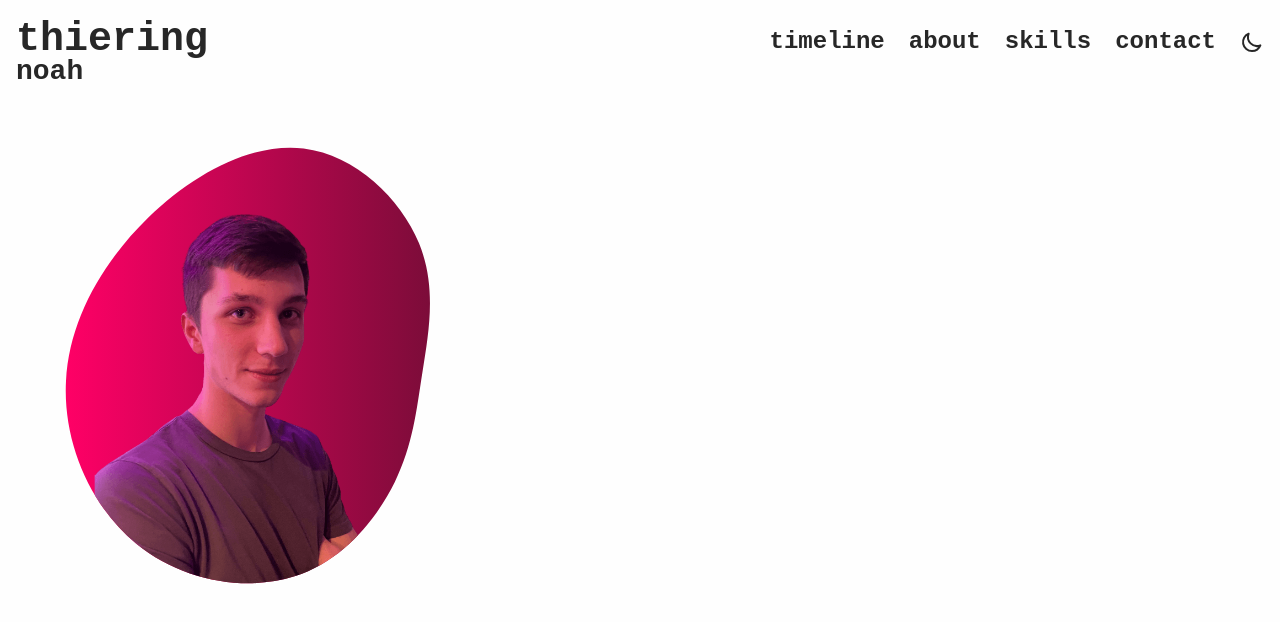
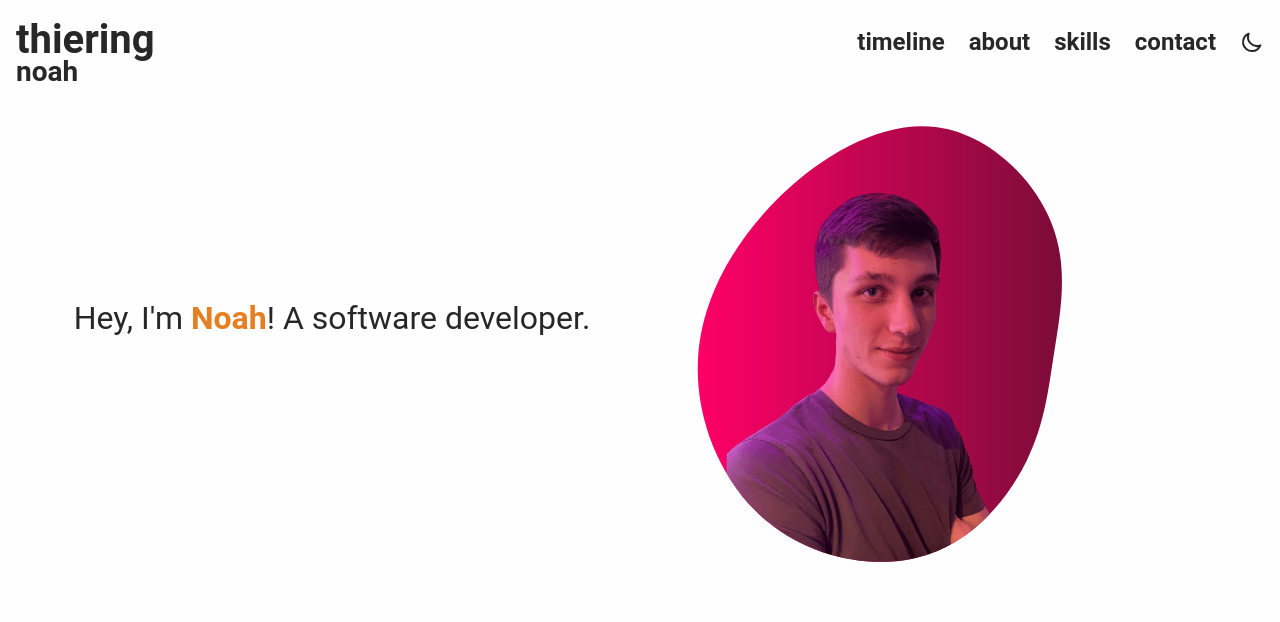
Before and after one commit to Noah4ever/noah4ever.github.io, a React (Vite) app: page / in a window 1280 px wide. Shown: the top 622 px of the page. Built offline with nearby package versions, Linux system fonts and the light colour scheme.

Commit message:
feature: add welcome component

```diff
--- a/src/components/BlobImage.tsx
+++ b/src/components/BlobImage.tsx
@@ -3,7 +3,7 @@ import "@styles/blob-image.scss";
 export default function BlobImage() {
   return (
     <div className="image-container">
-      <svg viewBox="0 0 170 170" xmlns="http://www.w3.org/2000/svg">
+      <svg viewBox="0 10 170 170" xmlns="http://www.w3.org/2000/svg">
         <defs>
           <linearGradient id="image-blob-gradient">
             <stop offset="0%" />
--- /dev/null
+++ b/src/components/Welcome.tsx
@@ -0,0 +1,14 @@
+import BlobImage from "@components/BlobImage";
+import "@styles/welcome.scss";
+
+export default function Welcome() {
+  return (
+    <div className="welcome-container">
+      <p>
+        Hey, I'm <span className="welcome-name">Noah</span>! A software
+        developer.
+      </p>
+      <BlobImage />
+    </div>
+  );
+}
--- a/src/pages/App.tsx
+++ b/src/pages/App.tsx
@@ -1,4 +1,4 @@
-import BlobImage from "@/components/BlobImage";
+import Welcome from "@/components/Welcome";
 import Header from "../components/Header";
 import "@styles/app.scss";
 
@@ -6,8 +6,7 @@ export default function App() {
   return (
     <div className="app-container">
       <Header />
-
-      <BlobImage />
+      <Welcome />
     </div>
   );
 }
--- a/src/styles/index.scss
+++ b/src/styles/index.scss
@@ -1,5 +1,6 @@
 :root {
   font-family: "Fira Code", monospace;
+  font-family: "Roboto", sans-serif;
   line-height: 1.5;
   font-weight: 400;
   color-scheme: light dark;
--- /dev/null
+++ b/src/styles/welcome.scss
@@ -0,0 +1,63 @@
+$max-width-phone: 500px;
+.welcome-container {
+  display: grid;
+  align-items: center;
+  grid-template-columns: 1fr 1fr;
+  grid-gap: 1rem;
+  margin: 0.5rem 1rem;
+  p {
+    text-align: center;
+    font-size: 2rem;
+    margin-top: -1rem;
+    .welcome-name {
+      font-weight: bold;
+      animation: 5s ease-in-out 0s infinite rainbowTextColor;
+    }
+    @keyframes rainbowTextColor {
+      0% {
+        color: #d94a26;
+      }
+      10% {
+        color: #e67e22;
+      }
+      20% {
+        color: #f1c40f;
+      }
+      30% {
+        color: #2ecc71;
+      }
+      40% {
+        color: #1abc9c;
+      }
+      50% {
+        color: #3498db;
+      }
+      60% {
+        color: #9b59b6;
+      }
+      70% {
+        color: #34495e;
+      }
+      80% {
+        color: #f39c12;
+      }
+      90% {
+        color: #e74c3c;
+      }
+      100% {
+        color: #d94a26;
+      }
+    }
+  }
+  @media screen and (max-width: $max-width-phone) {
+    grid-template-columns: 1fr;
+    grid-gap: 0.25rem;
+    grid-template-rows: 0.25fr 1fr;
+    p {
+      text-align: center;
+      font-size: 1.5rem;
+      margin-bottom: 0;
+      margin-top: 3rem;
+    }
+  }
+}
```
